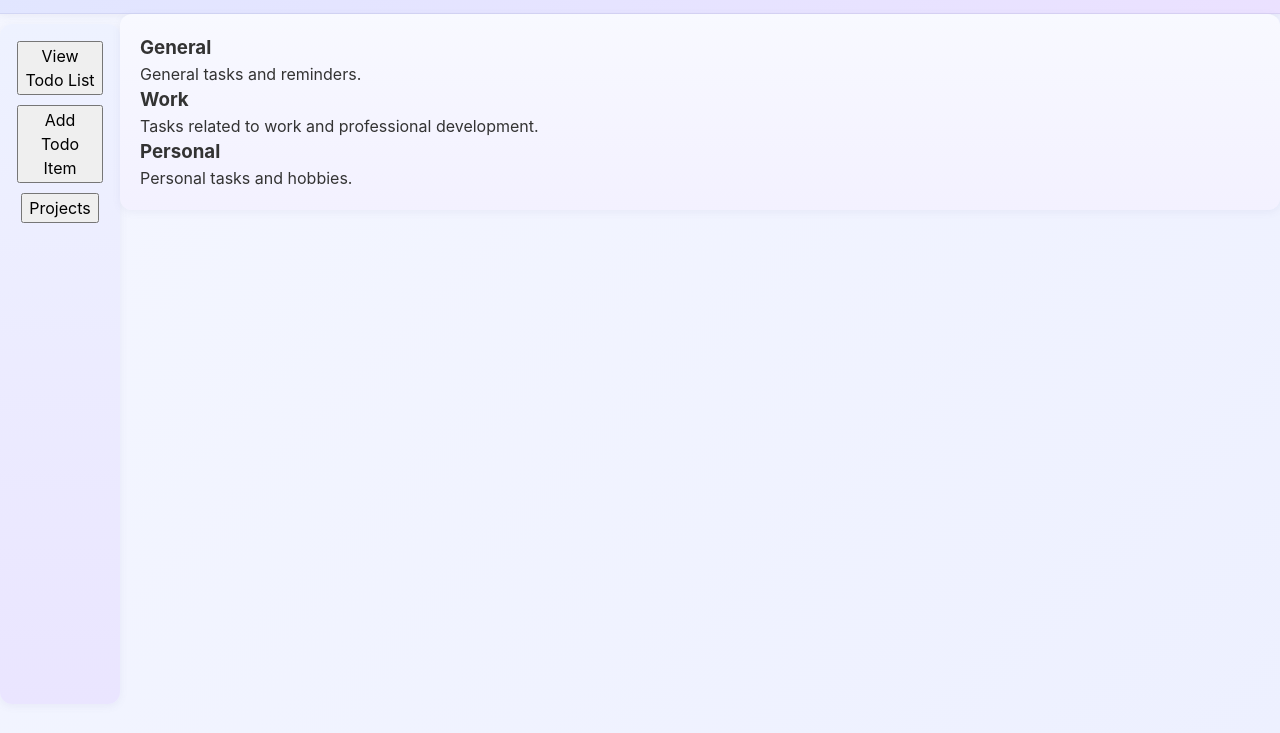
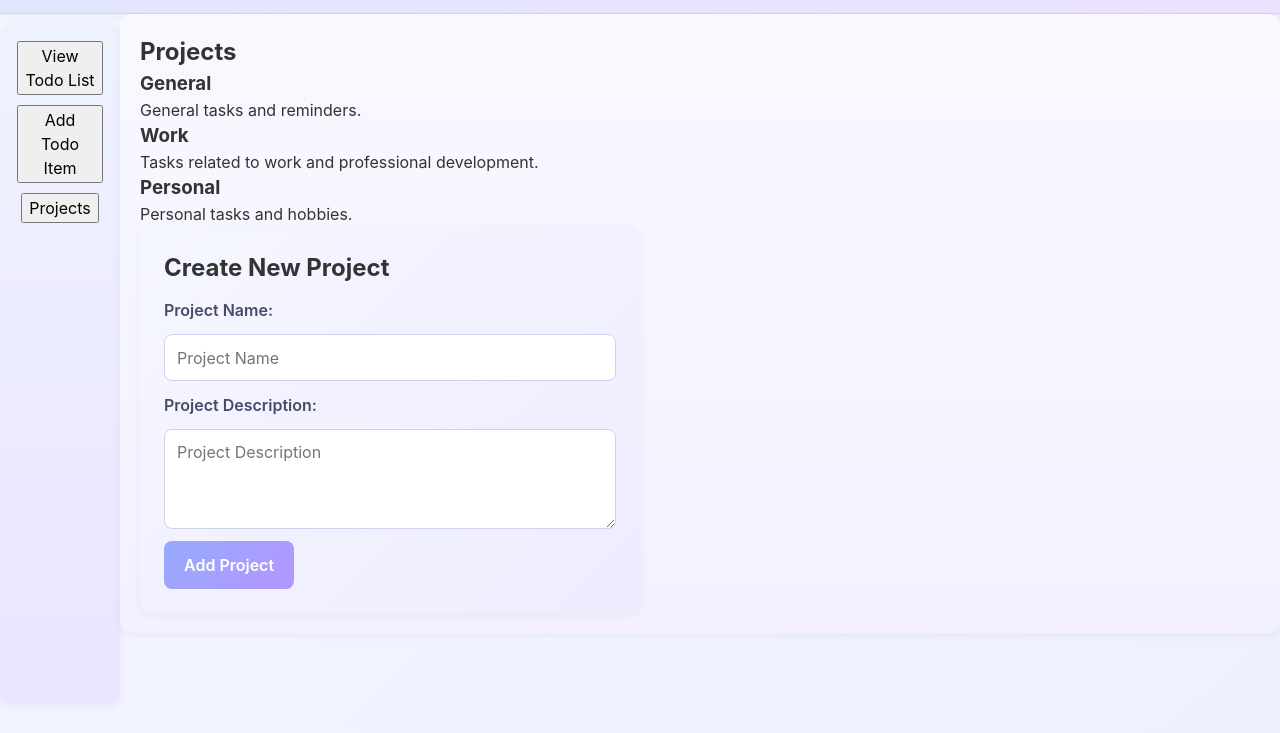
Before and after one commit to ThomasHenryBBC/odin-javascript-todo-list, a website built with webpack: page src/template.html in a window 1280 px wide. Both pictures are taken after a click on the button "Projects". Shown: the part 67-800 px from the top of the page. Built offline with nearby package versions, Linux system fonts and the light colour scheme.

Commit message:
feat: create new project form

```diff
--- a/src/index.js
+++ b/src/index.js
@@ -1,11 +1,13 @@
 import './styles/reset.css';
 import './styles/styles.css';
 import createTodo from './services/create-todo.js';
+import createProject from './services/create-project.js';
 import {
   renderTodoCreator,
   clearPageContainer,
   renderTodoList,
   renderProjectList,
+  renderProjectCreator,
 } from './services/page-display.js';
 import { todoList, projectList } from './data.js';
 
@@ -33,6 +35,15 @@ viewTodoListButton.addEventListener('click', () => {
 const viewProjectsButton = document.getElementById('projects');
 viewProjectsButton.addEventListener('click', () => {
   renderProjectList(projectList);
+  renderProjectCreator((projectData) => {
+    const project = new createProject(
+      projectData.name,
+      projectData.description,
+    );
+    projectList.push(project);
+    console.log('Project List:', projectList);
+    renderProjectList(projectList);
+  });
 });
 
 // Initial render of the todo list
--- /dev/null
+++ b/src/services/create-project.js
@@ -0,0 +1,6 @@
+export default class createProject {
+    constructor(title, description) {
+        this.title = title;
+        this.description = description;
+    }
+}
--- a/src/services/page-display.js
+++ b/src/services/page-display.js
@@ -146,6 +146,16 @@ export function renderProjectList(projectList) {
   const projectListContainer = document.createElement('div');
   projectListContainer.id = 'project-list';
 
+  const header = document.createElement('h2');
+  header.textContent = 'Projects';
+  projectListContainer.append(header);
+
+  if (projectList.length === 0) {
+    const noProjectsMessage = document.createElement('p');
+    noProjectsMessage.textContent = 'No projects available.';
+    projectListContainer.append(noProjectsMessage);
+  }
+
   projectList.forEach((project) => {
     const projectItem = document.createElement('div');
     projectItem.className = 'project-item';
@@ -162,3 +172,53 @@ export function renderProjectList(projectList) {
 
   pageContainer.append(projectListContainer);
 }
+
+export function renderProjectCreator(onSubmit) {
+  const pageContainer = document.getElementById('page-container');
+  const projectForm = document.createElement('form');
+  projectForm.id = 'project-form';
+
+  const header = document.createElement('h2');
+  header.textContent = 'Create New Project';
+  projectForm.append(header);
+
+  const nameInput = document.createElement('input');
+  nameInput.type = 'text';
+  nameInput.placeholder = 'Project Name';
+  nameInput.required = true;
+
+  const nameInputLabel = document.createElement('label');
+  nameInputLabel.for = 'name';
+  nameInputLabel.textContent = 'Project Name:';
+
+  const descriptionInput = document.createElement('textarea');
+  descriptionInput.placeholder = 'Project Description';
+
+  const descriptionInputLabel = document.createElement('label');
+  descriptionInputLabel.for = 'description';
+  descriptionInputLabel.textContent = 'Project Description:';
+
+  const submitButton = document.createElement('button');
+  submitButton.type = 'submit';
+  submitButton.textContent = 'Add Project';
+
+  function handleFormSubmit(event) {
+    event.preventDefault();
+    const projectData = {
+      name: nameInput.value,
+      description: descriptionInput.value,
+    };
+    onSubmit(projectData);
+  }
+
+  projectForm.addEventListener('submit', handleFormSubmit);
+
+  projectForm.append(
+    nameInputLabel,
+    nameInput,
+    descriptionInputLabel,
+    descriptionInput,
+    submitButton,
+  );
+  pageContainer.append(projectForm);
+}
--- a/src/styles/styles.css
+++ b/src/styles/styles.css
@@ -70,3 +70,82 @@ nav button {
 .todo-item h3 {
   margin-top: 0;
 }
+
+form {
+  display: flex;
+  flex-direction: column;
+  gap: 0.75rem;
+
+  max-width: 500px;
+  padding: 1.5rem;
+
+  background: linear-gradient(135deg, rgb(245, 247, 255), rgb(238, 235, 255));
+
+  border-radius: 12px;
+  box-shadow: 0 2px 8px rgba(100, 100, 150, 0.08);
+}
+
+form label {
+  font-weight: 600;
+  color: #4a4a68;
+}
+
+form input,
+form textarea,
+form select {
+  padding: 0.65rem 0.75rem;
+
+  font: inherit;
+
+  border: 1px solid rgb(205, 210, 240);
+  border-radius: 8px;
+
+  background-color: white;
+
+  transition:
+    border-color 0.2s ease,
+    box-shadow 0.2s ease;
+}
+
+form textarea {
+  min-height: 100px;
+  resize: vertical;
+}
+
+form input:focus,
+form textarea:focus,
+form select:focus {
+  outline: none;
+
+  border-color: rgb(140, 150, 255);
+  box-shadow: 0 0 0 3px rgba(140, 150, 255, 0.15);
+}
+
+form button {
+  align-self: flex-start;
+
+  padding: 0.75rem 1.25rem;
+
+  border: none;
+  border-radius: 8px;
+
+  background: linear-gradient(135deg, rgb(150, 170, 255), rgb(180, 150, 255));
+
+  color: white;
+  font-weight: 600;
+
+  cursor: pointer;
+
+  transition:
+    transform 0.15s ease,
+    opacity 0.15s ease;
+}
+
+form button:hover {
+  opacity: 0.95;
+  transform: translateY(-1px);
+}
+
+form button:active {
+  transform: translateY(0);
+}
```
